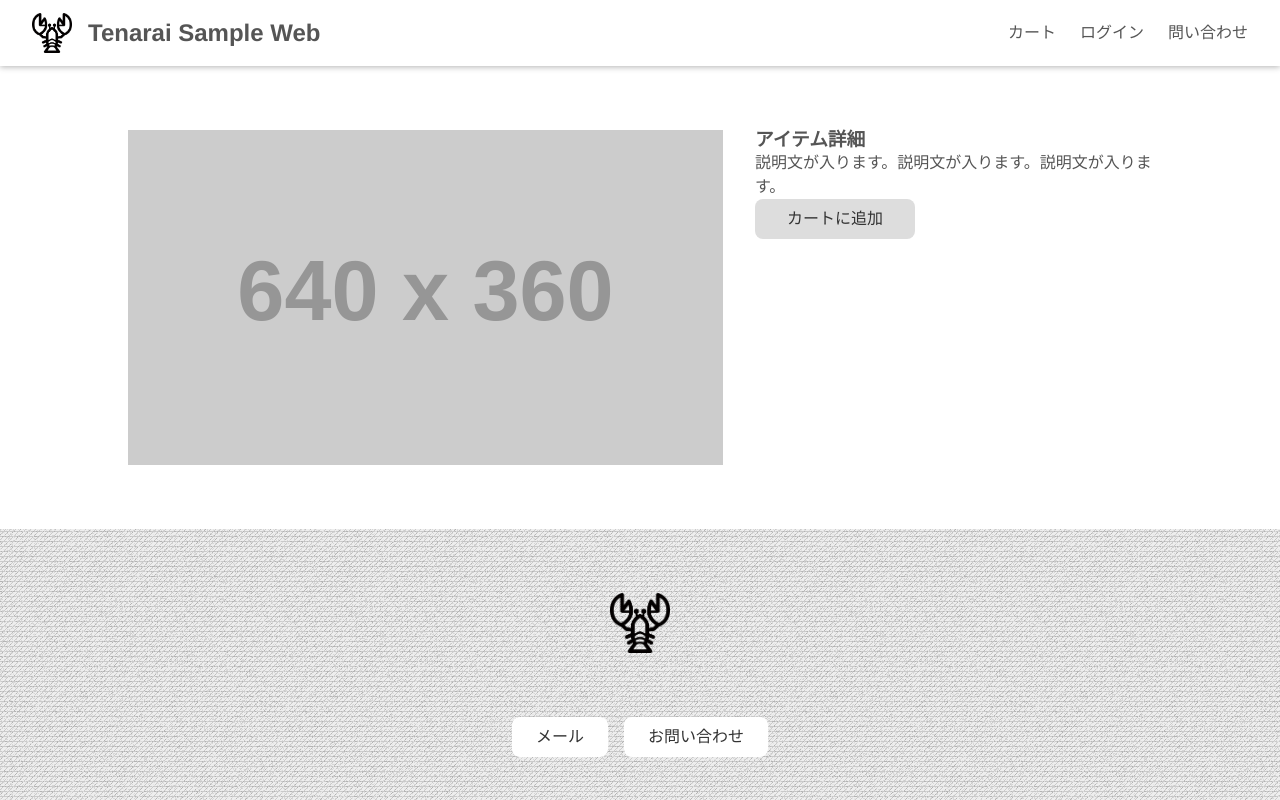
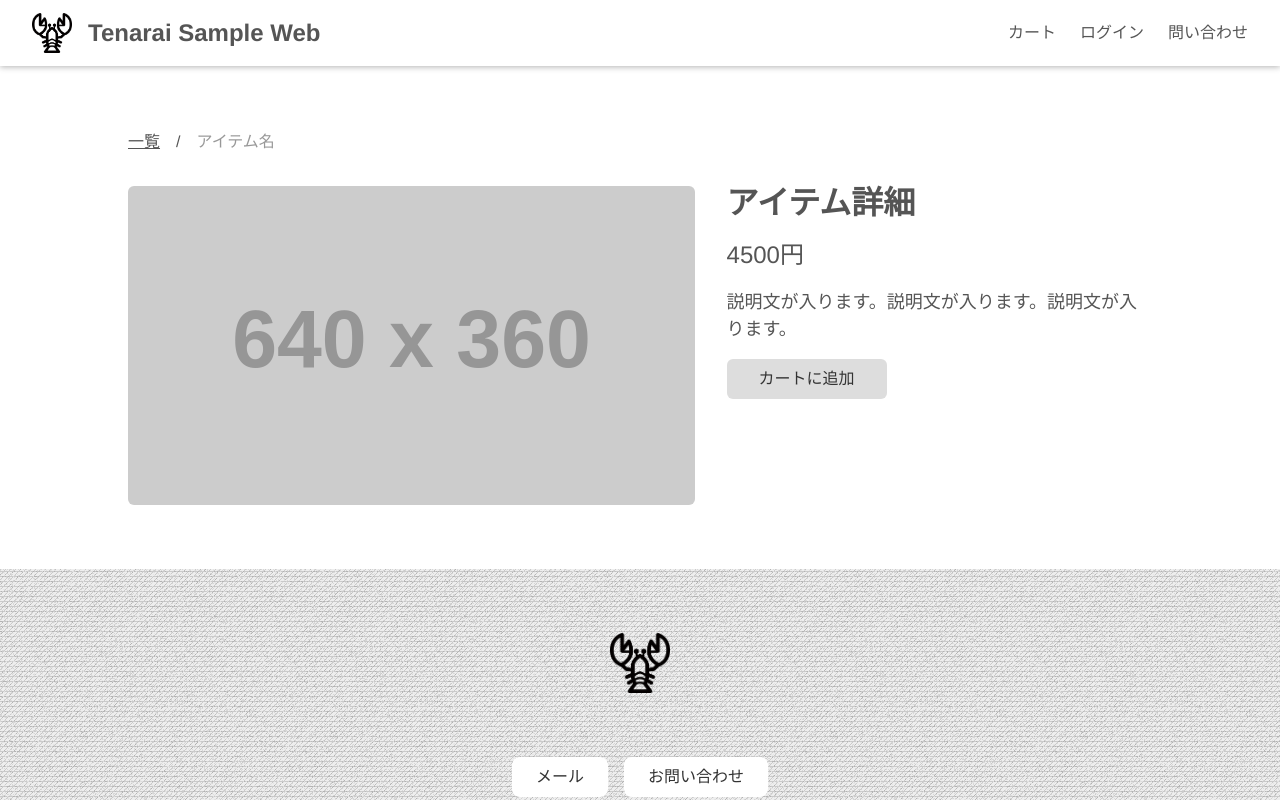
Before and after one commit to TENARAI-inc/tenarai, a Nuxt app in the folder apps/tenarai-sample-web/: page /items/001 in a window 1280 px wide. Shown: the top 800 px of the page. Built offline with nearby package versions, Linux system fonts and the light colour scheme.

Commit message:
feat: update ItemDetail

```diff
--- a/apps/tenarai-sample-web/assets/css/app.css
+++ b/apps/tenarai-sample-web/assets/css/app.css
@@ -106,10 +106,17 @@ button[disabled] {
 .Link {
   text-decoration: underline;
   cursor: pointer;
+
+  &:hover {
+    text-decoration: none;
+  }
+  &.-disabled {
+    pointer-events: none;
+    text-decoration: none;
+    opacity: 0.6;
+  }
 }
-.Link:hover {
-  text-decoration: none;
-}
+
 .Container {
   max-width: 800px;
   margin: 0 auto;
--- a/apps/tenarai-sample-web/components/Button.vue
+++ b/apps/tenarai-sample-web/components/Button.vue
@@ -58,7 +58,7 @@
     height: var(--button-height);
     color: var(--color-dark);
     padding: var(--space-8) var(--space-16);
-    border-radius: calc(var(--unit) * 1);
+    border-radius: var(--border-radius);
     border: none;
     cursor: pointer;
     line-height: 1;
--- a/apps/tenarai-sample-web/components/Loading.vue
+++ b/apps/tenarai-sample-web/components/Loading.vue
@@ -6,7 +6,7 @@
   .loader {
     --border-width: 2px;
     --color1: transparent;
-    --color2: #f3f3f3;
+    --color2: #666;
 
     border: var(--border-width) solid var(--color2);
     border-radius: 50%;
--- a/apps/tenarai-sample-web/components/home/ItemDetail.vue
+++ b/apps/tenarai-sample-web/components/home/ItemDetail.vue
@@ -1,16 +1,26 @@
 <template>
   <article class="ItemDetail">
-    <div class="ItemDetail__Image">
-      <img
-        class="ItemOne__Img"
-        src="https://fakeimg.pl/640x360/cccccc/fff?text=001.png"
-        alt=""
-      />
-    </div>
+    <ul class="ItemDetail__Breadcrumb">
+      <li>
+        <NuxtLink class="Link" to="/">一覧</NuxtLink>
+      </li>
+      <li>/</li>
+      <li>
+        <NuxtLink class="Link -disabled" to="">アイテム名</NuxtLink>
+      </li>
+    </ul>
     <div class="ItemDetail__Body">
-      <h1>アイテム詳細</h1>
-      <p>説明文が入ります。説明文が入ります。説明文が入ります。</p>
-      <Button label="カートに追加" />
+      <div class="ItemDetail__Image">
+        <img src="https://fakeimg.pl/640x360/cccccc/fff?text=001.png" alt="" />
+      </div>
+      <div class="ItemDetail__Info">
+        <h1 class="ItemDetail__ItemTitle">アイテム詳細</h1>
+        <p class="ItemDetail__ItemPrice">4500円</p>
+        <p class="ItemDetail__ItemDes">
+          説明文が入ります。説明文が入ります。説明文が入ります。
+        </p>
+        <Button label="カートに追加" />
+      </div>
     </div>
   </article>
 </template>
@@ -23,12 +33,37 @@
   @import '~/assets/css/_vue.css';
 
   .ItemDetail {
-    display: flex;
     width: 80%;
     margin: 0 auto;
   }
-
+  .ItemDetail__Breadcrumb {
+    display: flex;
+    margin-bottom: var(--space-32);
+    & > li {
+      margin-right: var(--space-16);
+    }
+  }
+  .ItemDetail__Image {
+    img {
+      border-radius: var(--border-radius);
+    }
+  }
   .ItemDetail__Body {
+    display: flex;
+  }
+  .ItemDetail__Info {
     padding-left: var(--space-32);
   }
+  .ItemDetail__ItemTitle {
+    font-size: var(--font-size-32);
+    margin-bottom: var(--space-16);
+  }
+  .ItemDetail__ItemPrice {
+    font-size: var(--font-size-24);
+    margin-bottom: var(--space-16);
+  }
+  .ItemDetail__ItemDes {
+    font-size: var(--font-size-18);
+    margin-bottom: var(--space-16);
+  }
 </style>
--- a/apps/tenarai-sample-web/components/home/ItemOne.vue
+++ b/apps/tenarai-sample-web/components/home/ItemOne.vue
@@ -42,6 +42,7 @@
     width: 100%;
     height: 100%;
     object-fit: cover;
+    border-radius: var(--border-radius);
 
     transition: all 0.2s ease;
   }
```
